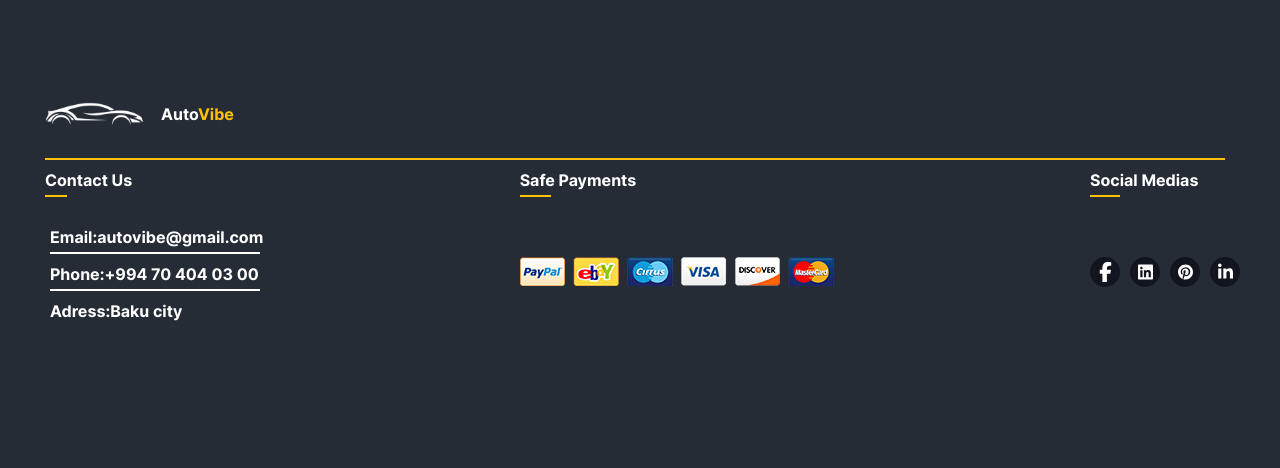
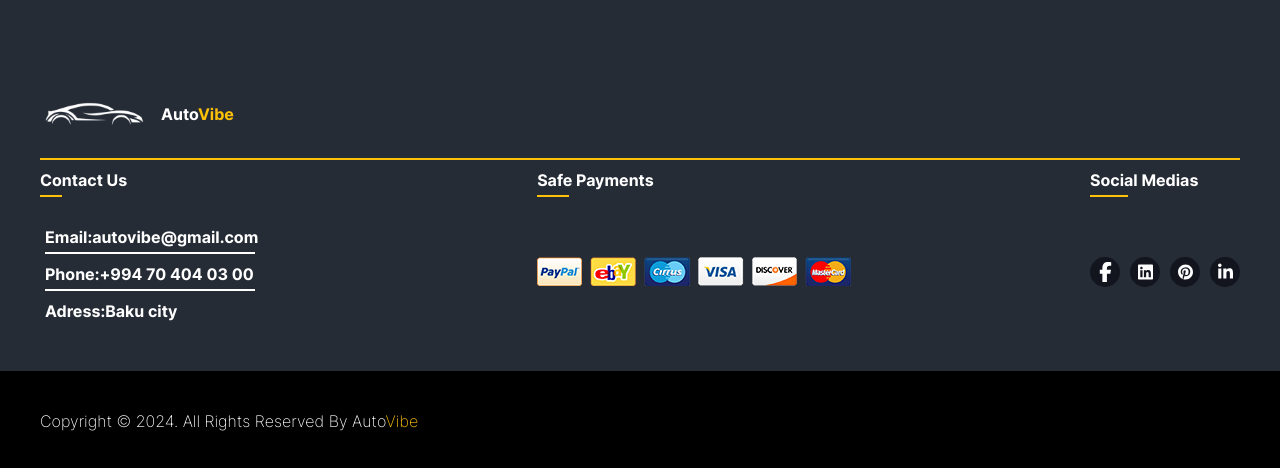
Before and after one commit to AsadovIbrahim/AutoVibe-Web, a React (Vite) app in the folder frontend/my-car-gallery/: page / in a window 1280 px wide. Shown: the part 1209-1677 px from the top of the page. Before the commit the page ends 1570 px from the top, so only its background shows below. Built offline with nearby package versions, Linux system fonts and the light colour scheme; no server answers.

Commit message:
Home page completed

```diff
--- a/frontend/my-car-gallery/package.json
+++ b/frontend/my-car-gallery/package.json
@@ -17,6 +17,7 @@
     "axios": "^1.7.7",
     "i18next-browser-languagedetector": "^8.0.2",
     "i18next-http-backend": "^3.0.1",
+    "jquery": "^3.7.1",
     "react": "^18.3.1",
     "react-dom": "^18.3.1",
     "react-i18next": "^15.2.0",
--- /dev/null
+++ b/frontend/my-car-gallery/src/components/Common/ScrollTopButton/ScrollTopButton.scss
@@ -0,0 +1,43 @@
+@import '/public/assets/styles/mixins.scss';
+@import '/public/assets/styles/variables.scss';
+
+.scroll-top {
+    opacity: 0;
+    width: 50px;
+    z-index: 99;
+    right: 50px;
+    height: 50px;
+    bottom: 105%;
+    border: none;
+    position: fixed;
+    font-size: 16px;
+    cursor: pointer;
+    color: #171d22;
+    line-height: 50px;
+    border-radius: 50%;
+    text-align: center;
+    transition: 1s ease;
+    background-color: #FFF500;
+}
+
+.scroll-top::after {
+    left: 5%;
+    top: 100%;
+    width: 90%;
+    opacity: 1;
+    z-index: -1;
+    content: '';
+    height: 10px;
+    position: absolute;
+    background: radial-gradient(ellipse at center, rgba(0, 0, 0, 0.25) 0%, rgba(0, 0, 0, 0) 80%);
+}
+
+.scroll-top.open {
+    bottom: 30px;
+    opacity: 1;
+}
+
+.scroll-top:hover {
+    background: gray;
+    color: #fff;
+}
--- /dev/null
+++ b/frontend/my-car-gallery/src/components/Common/ScrollTopButton/ScrollTopButton.tsx
@@ -0,0 +1,45 @@
+import $ from 'jquery'
+import './ScrollTopButton.scss'
+import { useEffect } from 'react'
+import { faAngleUp } from '@fortawesome/free-solid-svg-icons'
+import { FontAwesomeIcon } from '@fortawesome/react-fontawesome'
+
+const ScrollTopButton = () => {
+
+    useEffect(()=> {
+        $(window).on('scroll', function () {
+            var scroll = $(window).scrollTop();
+
+            if (scroll != null)
+            if (scroll < 445) {
+                $("#sticky-header").removeClass("sticky-menu");
+                $('.scroll-to-target').removeClass('open');
+
+            } else {
+                $("#sticky-header").addClass("sticky-menu");
+                $('.scroll-to-target').addClass('open');
+            }
+        });
+
+        if ($('.scroll-to-target').length) {
+            $(".scroll-to-target").on('click', function () {
+                var target = $(this).attr('data-target');
+
+                if (target != null) {
+                    $('html, body').animate({
+                        scrollTop: $(target).offset().top
+                    }, 300);
+                }
+
+            });
+        }
+    })
+
+    return (
+        <button className="scroll-top scroll-to-target" data-target="html">
+          <FontAwesomeIcon icon={faAngleUp}></FontAwesomeIcon>
+      </button>
+    )
+}
+
+export default ScrollTopButton
--- a/frontend/my-car-gallery/src/components/Layouts/Footer/Footer.scss
+++ b/frontend/my-car-gallery/src/components/Layouts/Footer/Footer.scss
@@ -3,18 +3,21 @@
 
 .footer-section{
 
-    margin: 40px;
 
     .line-footer{
         background-color: #ffc107;
         margin-left: 5px;
         margin-right: 15px;
+        margin-left: 40px;
+        margin-right: 40px;
         height: 2px;
         border: none;
     }
     .first-section{
         @include dflex-param(12px,flex);
 
+        margin-left: 40px;
+        margin-right: 40px;
         .highlight{
             color: #ffc107;
         }
@@ -25,6 +28,8 @@
         .contact-section{
             margin-left: 5px;
             margin-top: 10px;
+            margin-left: 40px;
+            margin-right: 40px;
 
             .contact-line{
                 background-color: #ffc107;
@@ -93,6 +98,7 @@
             .social-medias{
                 @include dflex-param(10px,flex);
                 margin-top: 60px;
+                margin-right: 40px;
 
                 .item{
                     @include size(30px,30px);
@@ -111,4 +117,22 @@
         }
     }
 
+    .footer-second-section{
+        background-color: #000000;
+        width: 100%;
+        padding: 40px;
+        margin-top: 50px;
+        display: flex;
+        justify-content: space-between;
+        align-items: center;
+        height: auto;
+
+        p{
+            font-weight: 200;
+        }
+        .vibe-text{
+            color: #ffc107;
+        }
+    }
+
 }
--- a/frontend/my-car-gallery/src/components/Layouts/Footer/Footer.tsx
+++ b/frontend/my-car-gallery/src/components/Layouts/Footer/Footer.tsx
@@ -62,7 +62,11 @@ const Footer=()=>{
 
                     </div>
 
+                    <div className='footer-second-section'>
+                        <p>Copyright © 2024. All Rights Reserved By Auto<span className='vibe-text'>Vibe</span></p>
+                    </div>
                 </footer>
+
             </section>
         </>
     )
--- a/frontend/my-car-gallery/src/components/Sections/HomePage/Home.tsx
+++ b/frontend/my-car-gallery/src/components/Sections/HomePage/Home.tsx
@@ -1,14 +1,13 @@
 import './Home.scss'
-import Navbar from '../../Layouts/Navbar/Navbar'
 import Banner from '../../Common/Banner/Banner'
 import PopularMakes from '../PopularMakes/PopularMakes'
 import Pagination from '../../Common/Pagination/Pagination'
-import Footer from '../../Layouts/Footer/Footer'
+import ScrollTopButton from '../../Common/ScrollTopButton/ScrollTopButton'
 
 const Home=()=>{
   return(
     <div className="home-container">
-      <Navbar />
+      <ScrollTopButton/>
       <Banner
       title={
         <>
@@ -21,7 +20,6 @@ const Home=()=>{
 
       <Pagination/>
 
-      <Footer/>
     </div>
 
   )
--- a/frontend/my-car-gallery/src/pages/App/App.tsx
+++ b/frontend/my-car-gallery/src/pages/App/App.tsx
@@ -1,12 +1,18 @@
 import "./App.scss";
 import { Header } from "../../components/Layouts/Header/Header";
+import ScrollTopButton from "../../components/Common/ScrollTopButton/ScrollTopButton";
+import Footer from "../../components/Layouts/Footer/Footer";
+import Home from "../../components/Sections/HomePage/Home";
 
 function App() {
   return (
     <div>
+      <ScrollTopButton/>
       <main>
         <Header/>
+        <Home/>
       </main>
+      <Footer/>
     </div>
   );
 }
--- a/frontend/my-car-gallery/src/routes/route.tsx
+++ b/frontend/my-car-gallery/src/routes/route.tsx
@@ -2,18 +2,17 @@ import {createBrowserRouter} from "react-router-dom"
 import ErrorElement from "../pages/ErrorElement/ErrorElement";
 import SignIn from "../pages/SignIn/SignIn";
 import SignUp from "../pages/SignUp/SignUp";
-import Home from "../components/Sections/HomePage/Home";
+import App from "../pages/App/App";
 
 export const router=createBrowserRouter([
     {
+        path:"/",
+        element:<App/>,
+        errorElement:<ErrorElement/>
+    },
+    {
         path:"/home",
-        element:<Home/>,
-        errorElement:<ErrorElement/>
-    }
-    ,
-    {
-        path:"/",
-        element:<Home/>,
+        element:<App/>,
         errorElement:<ErrorElement/>
     },
     {
```
Also changed, not shown: 1 other file (tests, documents, lock files or other folders).
